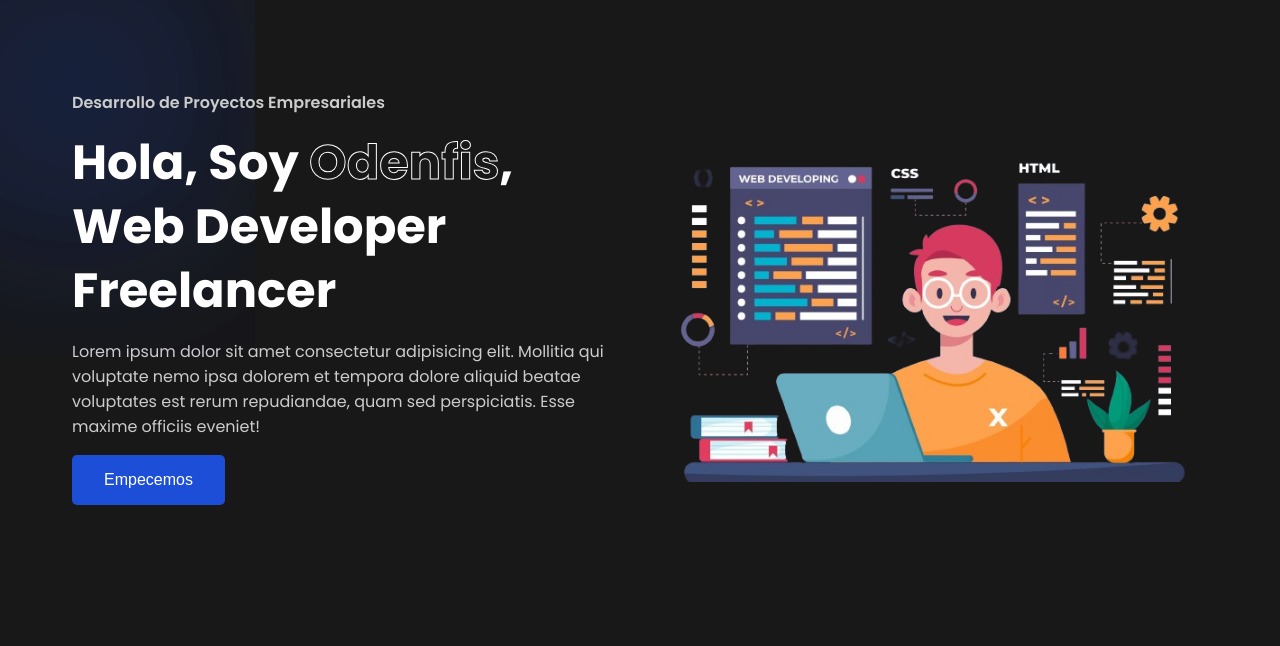
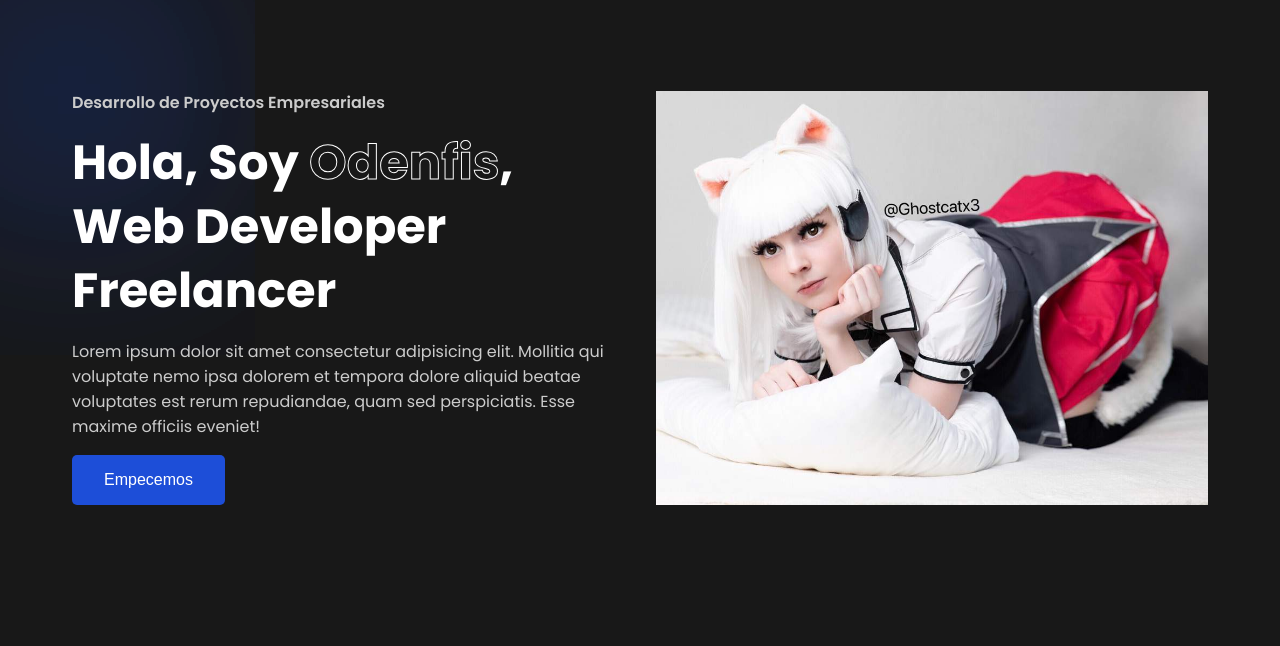
Before and after one commit to KxSKanade/test1dsn, a plain HTML site: page index.html in a window 1280 px wide. Shown: the part 154-800 px from the top of the page. Drawn offline with nearby package versions, Linux system fonts and the light colour scheme.

Commit message:
Imagen cuestionable2

```diff
--- a/index.html
+++ b/index.html
@@ -35,7 +35,7 @@
             <button class="btn">Empecemos</button>
         </div>
         <div class="image">
-            <img src="images/imgdeveloper1-sf.png">
+            <img src="images/a.jpg">
         </div>
     </header>
     <section class="container">
```
